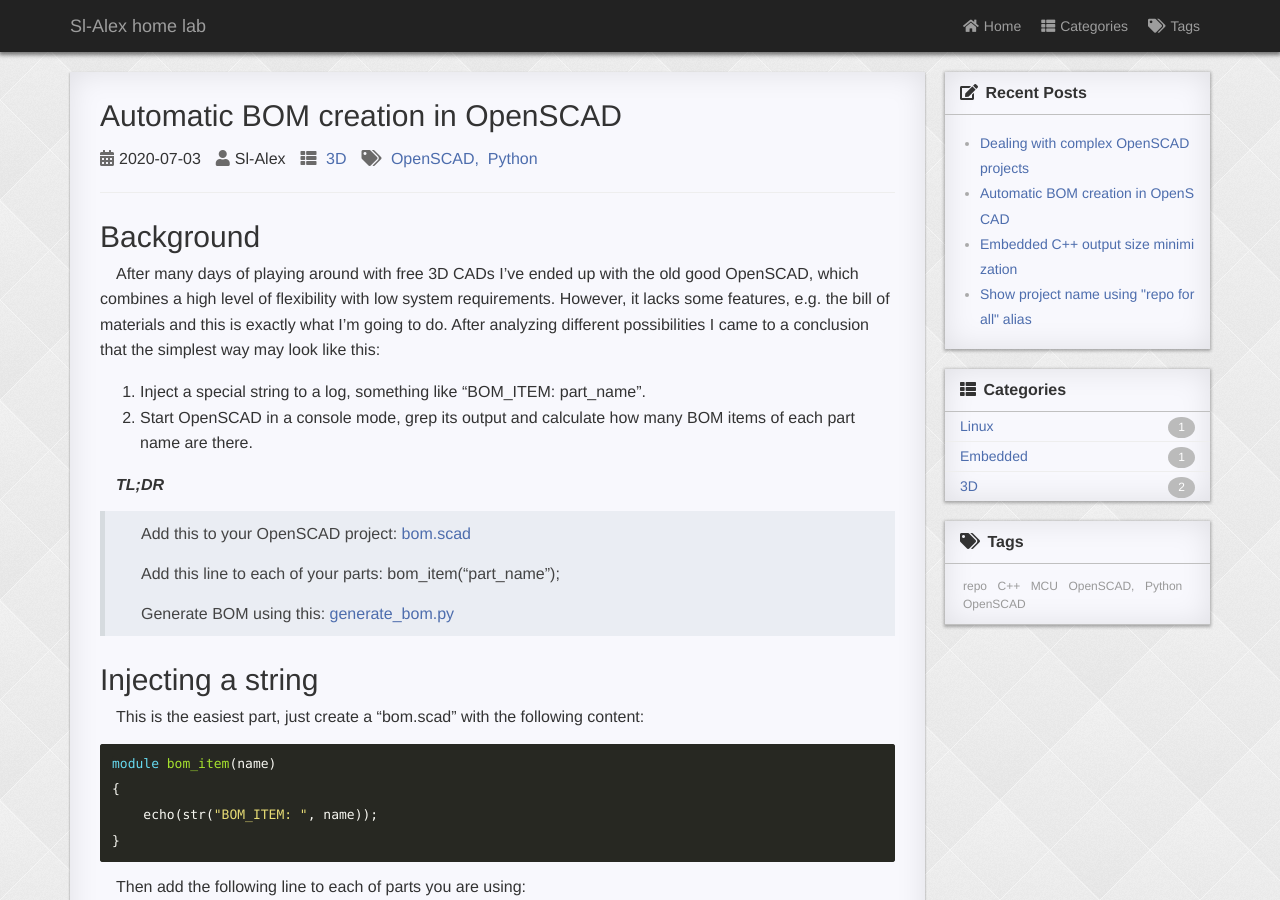
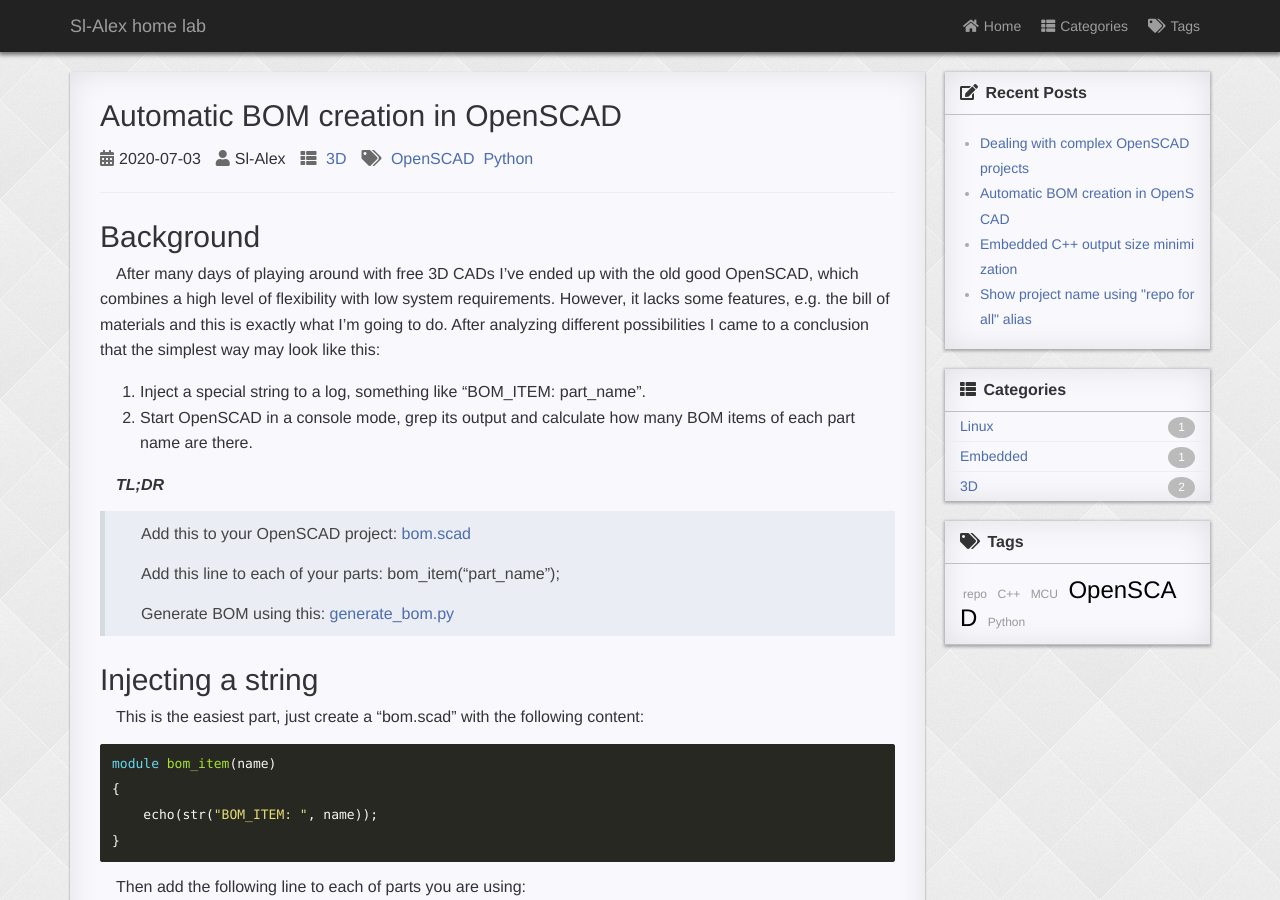
Before and after one commit to Sl-Alex/sl-alex.github.io, a Jekyll site: the page built from _posts/2020-07-03-openscad_bom_generation.md, in a window 1280 px wide and 900 px high. Built offline with Jekyll 4.4.1, drawn with Linux system fonts in a browser that asks for light colours; nearby versions of some CDN libraries; some of the changed text lies outside the part shown.

Commit message:
Update 2020-07-03-openscad_bom_generation.md
Fix tags

```diff
--- a/_posts/2020-07-03-openscad_bom_generation.md
+++ b/_posts/2020-07-03-openscad_bom_generation.md
@@ -2,7 +2,7 @@
 layout: post
 title: Automatic BOM creation in OpenSCAD
 categories: 3D
-tags: OpenSCAD, Python
+tags: OpenSCAD Python
 author: Sl-Alex
 ---
 # Background
```
